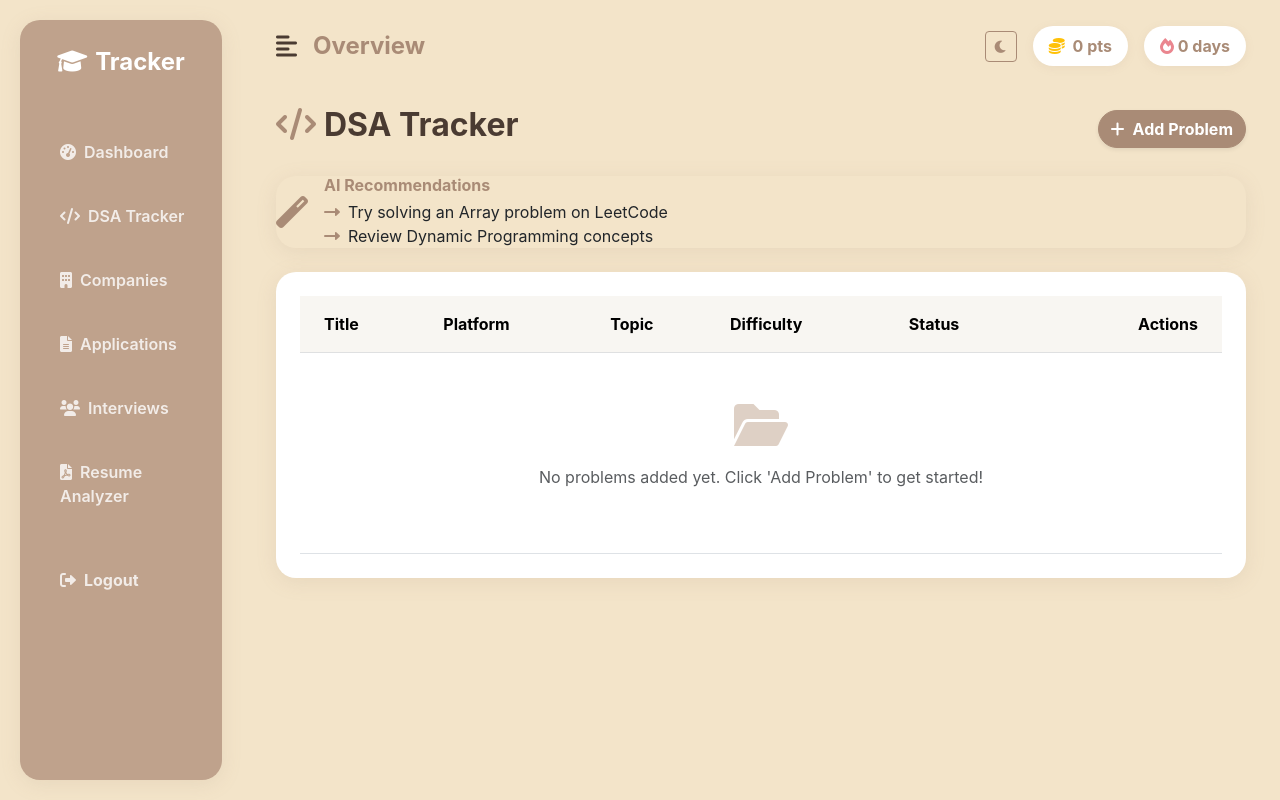
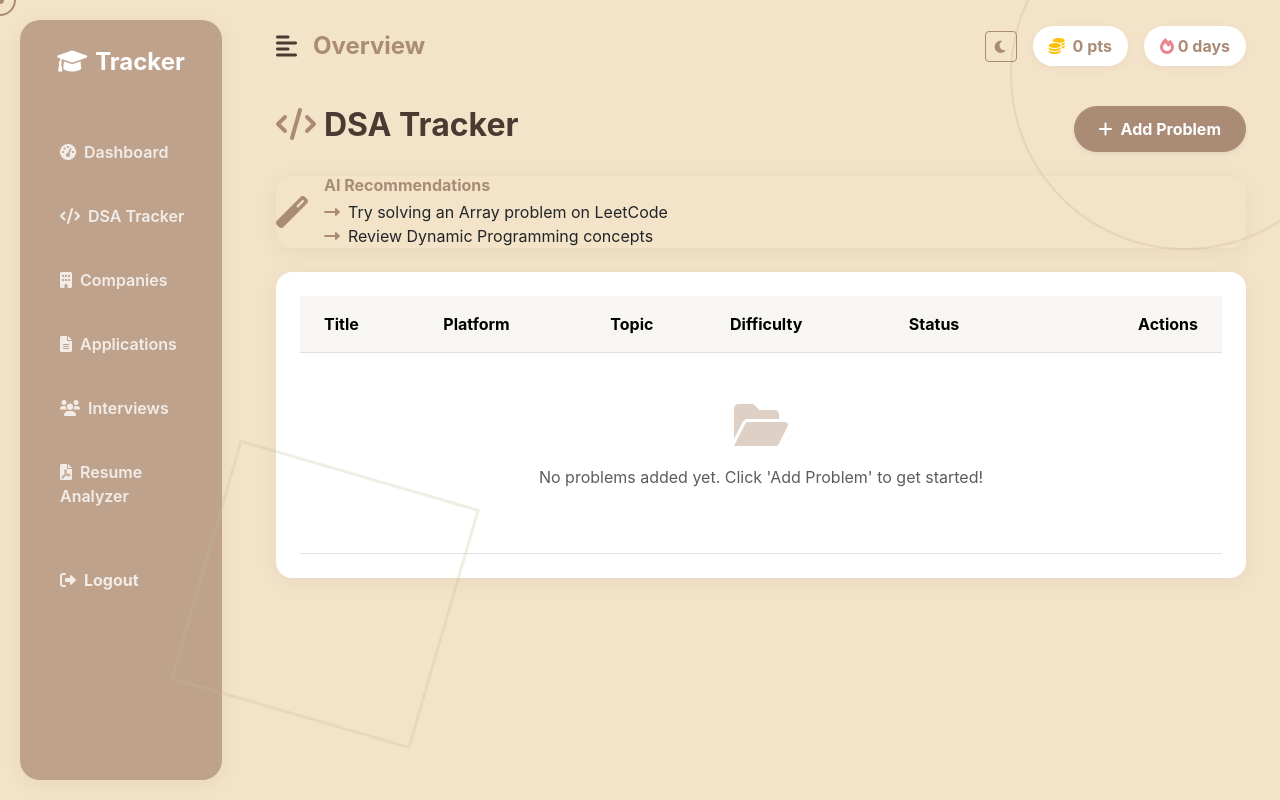
Before and after one commit to anisha6109/interview-prep-tracker, a Flask app: page /dsa in a window 1280 px wide. Run offline with Flask 3, Linux system fonts and the light colour scheme; the visitor is signed in with stand-in values (Sample User, id 1); data that the repository does not hold is empty.

Commit message:
UI refinements, modern animations, custom cursor

```diff
--- a/static/css/style.css
+++ b/static/css/style.css
@@ -13,6 +13,33 @@ body {
     font-family: 'Inter', system-ui, -apple-system, sans-serif;
     overflow-x: hidden;
     min-height: 100vh;
+    cursor: none;
+}
+
+/* Custom Cursor */
+.cursor-dot, .cursor-outline {
+    position: fixed;
+    top: 0; left: 0;
+    transform: translate(-50%, -50%);
+    border-radius: 50%;
+    z-index: 9999;
+    pointer-events: none;
+}
+.cursor-dot {
+    width: 8px;
+    height: 8px;
+    background-color: var(--color-primary);
+}
+.cursor-outline {
+    width: 32px;
+    height: 32px;
+    border: 2px solid var(--color-primary);
+    transition: transform 0.2s ease-out, background-color 0.2s, border-color 0.2s;
+}
+
+/* Override default native pointers */
+a, button, .cursor-pointer, input, select, .heatmap-cell, .list-group-item, .btn {
+    cursor: none !important;
 }
 
 /* Typography Overrides */
@@ -35,10 +62,15 @@ h1, h2, h3, h4, h5, h6 {
 .glass-card {
     background: #ffffff;
     border: none;
-    border-radius: 20px;
+    border-radius: 16px;
     box-shadow: 0 4px 20px rgba(169, 139, 118, 0.15);
     color: var(--text-main);
     overflow: visible;
+    transition: transform 0.4s cubic-bezier(0.175, 0.885, 0.32, 1.275), box-shadow 0.4s ease;
+}
+.glass-card:hover {
+    transform: translateY(-6px);
+    box-shadow: 0 15px 30px rgba(169, 139, 118, 0.25);
 }
 
 .glass-badge {
@@ -52,14 +84,28 @@ h1, h2, h3, h4, h5, h6 {
     background-color: var(--color-primary) !important;
     border-color: var(--color-primary) !important;
     color: white !important;
-    font-weight: 600;
-    border-radius: 10px;
-    transition: all 0.2s;
+    font-weight: 500;
+    border-radius: 12px;
+    padding: 10px 24px;
+    position: relative;
+    overflow: hidden;
+    transition: all 0.3s ease;
+}
+.btn-primary::after {
+    content: '';
+    position: absolute;
+    bottom: 0; left: 0; width: 100%; height: 100%;
+    background-color: rgba(255, 255, 255, 0.15);
+    transform: translateY(100%);
+    transition: transform 0.3s ease;
+}
+.btn-primary:hover::after {
+    transform: translateY(0);
 }
 .btn-primary:hover {
     background-color: #8c715e !important;
-    transform: translateY(-2px);
-    box-shadow: 0 4px 15px rgba(169, 139, 118, 0.3);
+    transform: scale(1.05);
+    box-shadow: 0 8px 20px rgba(169, 139, 118, 0.35);
 }
 .btn-outline-primary {
     color: var(--color-primary);
@@ -206,3 +252,51 @@ body.dark-mode .glass-card {
 body.dark-mode .heatmap-cell {
     background-color: #4a3b32;
 }
+
+/* Animations & Futuristic Architecture Elements */
+@keyframes fadeInUp {
+    from { opacity: 0; transform: translateY(30px); }
+    to { opacity: 1; transform: translateY(0); }
+}
+
+.animate-fade-in {
+    animation: fadeInUp 0.8s cubic-bezier(0.16, 1, 0.3, 1) forwards;
+}
+
+.animate-delay-1 { animation-delay: 0.15s; }
+.animate-delay-2 { animation-delay: 0.30s; }
+.animate-delay-3 { animation-delay: 0.45s; }
+
+.geo-shape {
+    position: fixed;
+    z-index: 0;
+    pointer-events: none;
+    border: 3px solid var(--color-secondary);
+    opacity: 0.25;
+    animation: simpleFloat 15s ease-in-out infinite alternate;
+}
+
+.geo-circle {
+    border-radius: 50%;
+    width: 350px;
+    height: 350px;
+    top: -80px;
+    right: -80px;
+    border-width: 2px;
+}
+
+.geo-square {
+    width: 250px;
+    height: 250px;
+    bottom: 5%;
+    left: 200px;
+    transform: rotate(45deg);
+    border-color: var(--color-accent);
+    animation-direction: alternate-reverse;
+    animation-duration: 22s;
+}
+
+@keyframes simpleFloat {
+    0% { transform: translateY(0) rotate(0deg); }
+    100% { transform: translateY(-50px) rotate(20deg); }
+}
--- a/static/js/main.js
+++ b/static/js/main.js
@@ -27,4 +27,41 @@ document.addEventListener("DOMContentLoaded", function(event) {
             // location.reload(); // Optional if charts don't update well
         });
     }
+
+    // Custom Cursor Logic
+    const cursorDot = document.querySelector('.cursor-dot');
+    const cursorOutline = document.querySelector('.cursor-outline');
+
+    if (cursorDot && cursorOutline) {
+        window.addEventListener('mousemove', function(e) {
+            const posX = e.clientX;
+            const posY = e.clientY;
+
+            cursorDot.style.left = `${posX}px`;
+            cursorDot.style.top = `${posY}px`;
+
+            // Trailing effect using Web Animations API for extremely smooth follow
+            cursorOutline.animate({
+                left: `${posX}px`,
+                top: `${posY}px`
+            }, { duration: 300, fill: "forwards" });
+        });
+
+        // Add hover effects universally via delegation
+        document.body.addEventListener('mouseover', function(e) {
+            if (e.target.closest('a, button, input, select, .heatmap-cell, .list-group-item, .glass-card, .btn')) {
+                cursorOutline.style.transform = 'translate(-50%, -50%) scale(1.5)';
+                cursorOutline.style.backgroundColor = 'rgba(186, 191, 148, 0.2)'; /* Accent hover */
+                cursorOutline.style.borderColor = 'rgba(186, 191, 148, 0.8)';
+            }
+        });
+
+        document.body.addEventListener('mouseout', function(e) {
+            if (e.target.closest('a, button, input, select, .heatmap-cell, .list-group-item, .glass-card, .btn')) {
+                cursorOutline.style.transform = 'translate(-50%, -50%) scale(1)';
+                cursorOutline.style.backgroundColor = 'transparent';
+                cursorOutline.style.borderColor = 'var(--color-primary)';
+            }
+        });
+    }
 });
--- a/templates/base.html
+++ b/templates/base.html
@@ -6,10 +6,17 @@
     <title>Placement Preparation Tracker</title>
     <link href="https://cdn.jsdelivr.net/npm/bootstrap@5.3.0/dist/css/bootstrap.min.css" rel="stylesheet">
     <link href="https://cdnjs.cloudflare.com/ajax/libs/font-awesome/6.0.0/css/all.min.css" rel="stylesheet">
-    <link rel="stylesheet" href="{{ url_for('static', filename='css/style.css') }}?v=3.0">
+    <link rel="stylesheet" href="{{ url_for('static', filename='css/style.css') }}?v=5.0">
     <script src="https://cdn.jsdelivr.net/npm/chart.js"></script>
 </head>
 <body>
+    <!-- Custom Animated Cursor -->
+    <div class="cursor-dot"></div>
+    <div class="cursor-outline"></div>
+
+    <!-- Floating Background Geometric Shapes -->
+    <div class="geo-shape geo-circle"></div>
+    <div class="geo-shape geo-square"></div>
 
     {% if current_user.is_authenticated %}
     <div class="d-flex" id="wrapper">
--- a/templates/dashboard.html
+++ b/templates/dashboard.html
@@ -17,7 +17,7 @@
 </div>
 {% endif %}
 
-<div class="row mb-4 g-4">
+<div class="row mb-4 g-4 animate-fade-in animate-delay-1">
     <div class="col-md-3">
         <div class="glass-card p-4 h-100 d-flex align-items-center">
             <i class="fas fa-code fa-3x me-3 text-primary opacity-75"></i>
@@ -56,7 +56,7 @@
     </div>
 </div>
 
-<div class="row g-4 mb-4">
+<div class="row g-4 mb-4 animate-fade-in animate-delay-2">
     <div class="col-12">
         <div class="glass-card p-4">
             <h5 class="fw-bold mb-3"><i class="fas fa-calendar-check text-primary me-2"></i>Consistency Heatmap (Last Year)</h5>
@@ -87,7 +87,7 @@
     </div>
 </div>
 
-<div class="row g-4 mb-4">
+<div class="row g-4 mb-4 animate-fade-in animate-delay-3">
     <div class="col-md-8">
         <div class="glass-card p-4 h-100">
             <h5 class="fw-bold"><i class="fas fa-chart-pie text-primary me-2"></i>Topic-wise Performance</h5>
```
Also changed, not shown: 1 other file.
